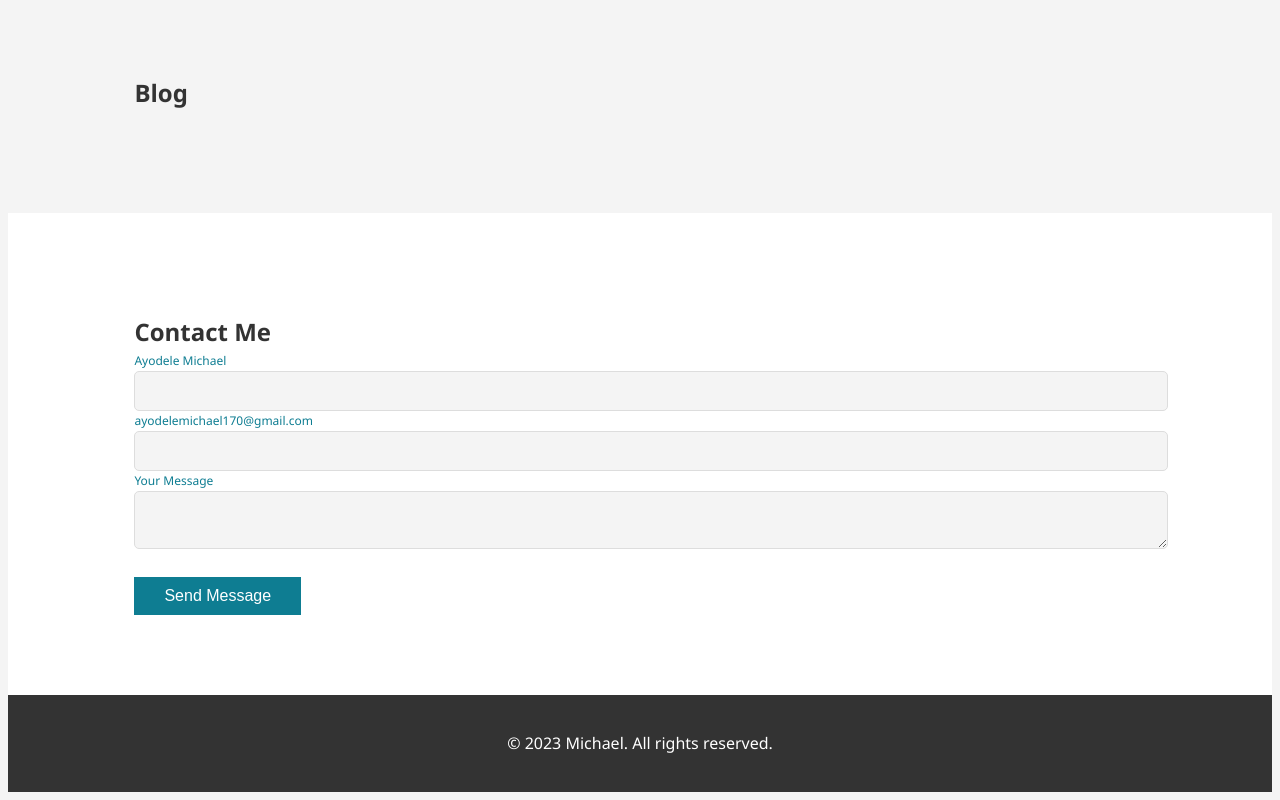
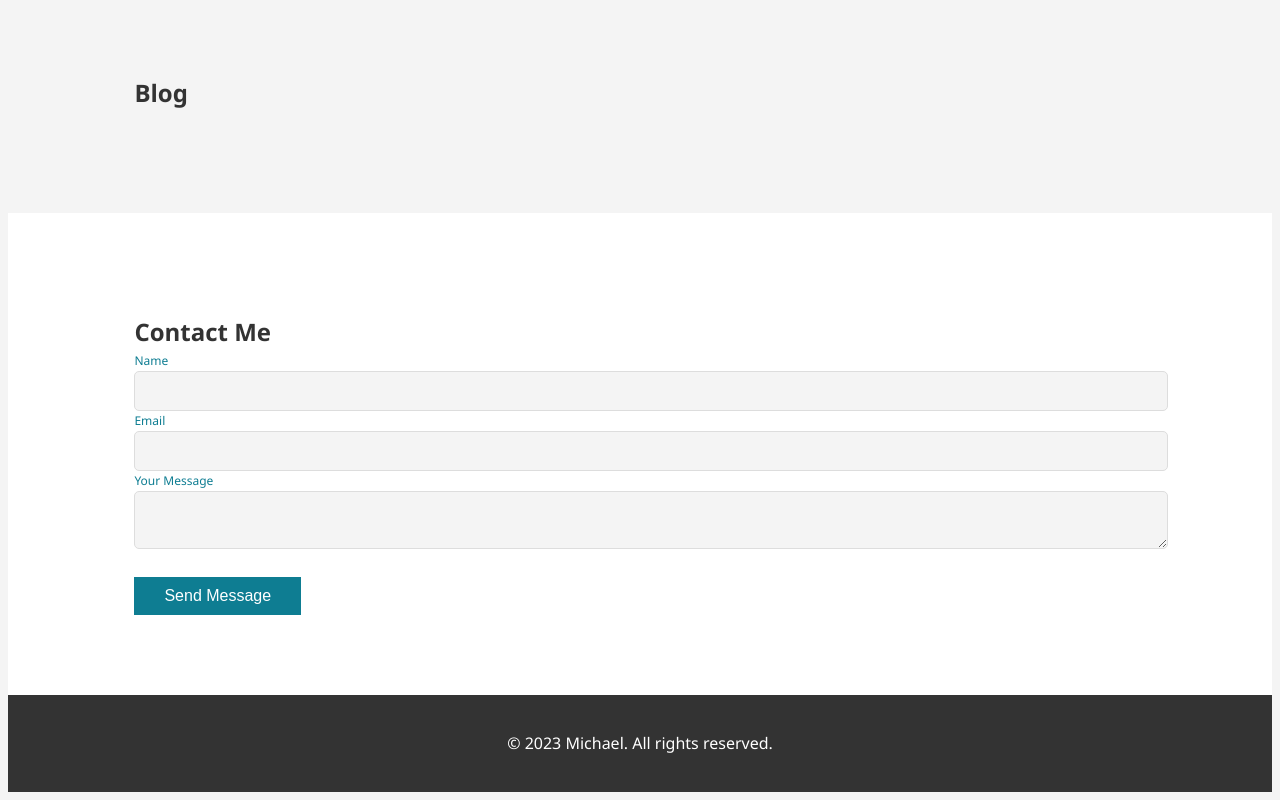
Before and after one commit to Michael-tech690/Portfolio, a plain HTML site: page index.html in a window 1280 px wide. Shown: the part 4829-5629 px from the top of the page. Drawn offline with nearby package versions, Linux system fonts and the light colour scheme.

Commit message:
portfolio

```diff
--- a/index.html
+++ b/index.html
@@ -81,12 +81,12 @@
             <form id="contact-form">
                 <div class="form-group">
                     <input type="text" id="name" required>
-                    <label for="name">Ayodele Michael</label>
+                    <label for="name">Name</label>
                     <span class="error-message"></span>
                 </div>
                 <div class="form-group">
                     <input type="email" id="email" required>
-                    <label for="email">ayodelemichael170@gmail.com</label>
+                    <label for="email">Email</label>
                     <span class="error-message"></span>
                 </div>
                 <div class="form-group">
```
